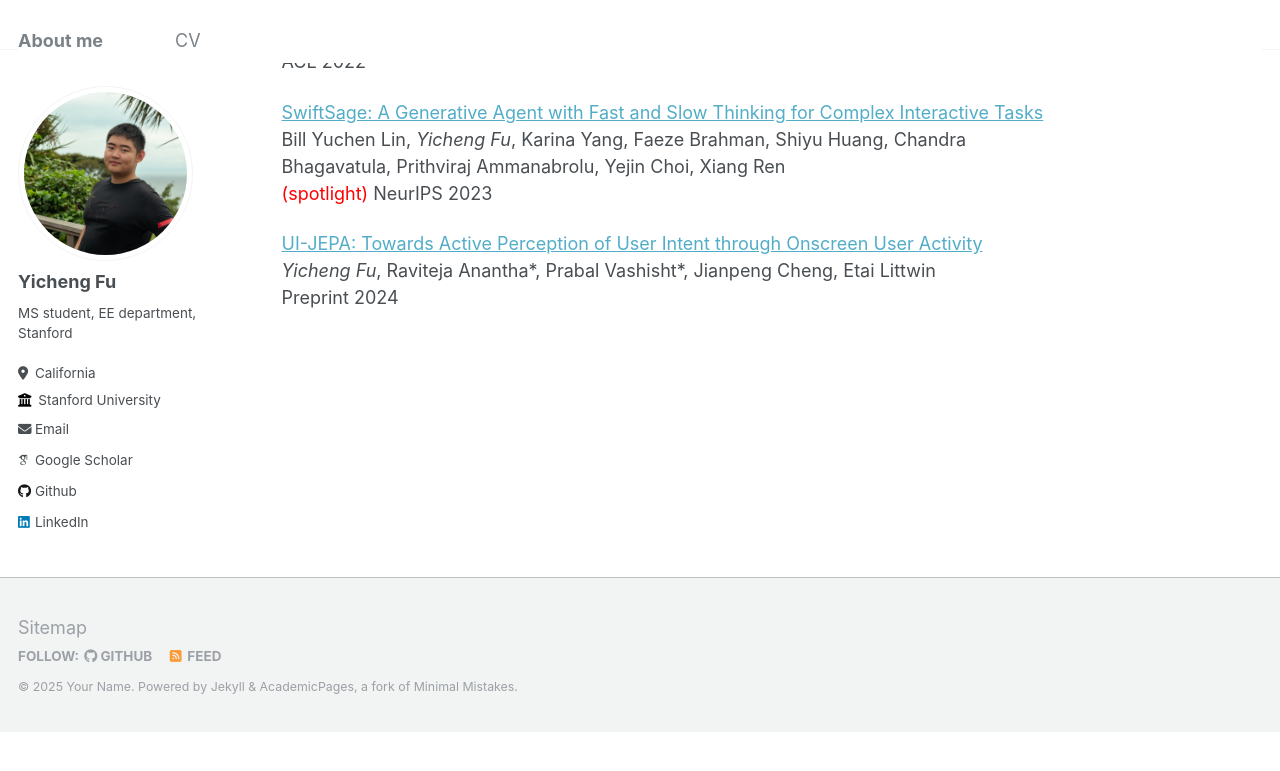
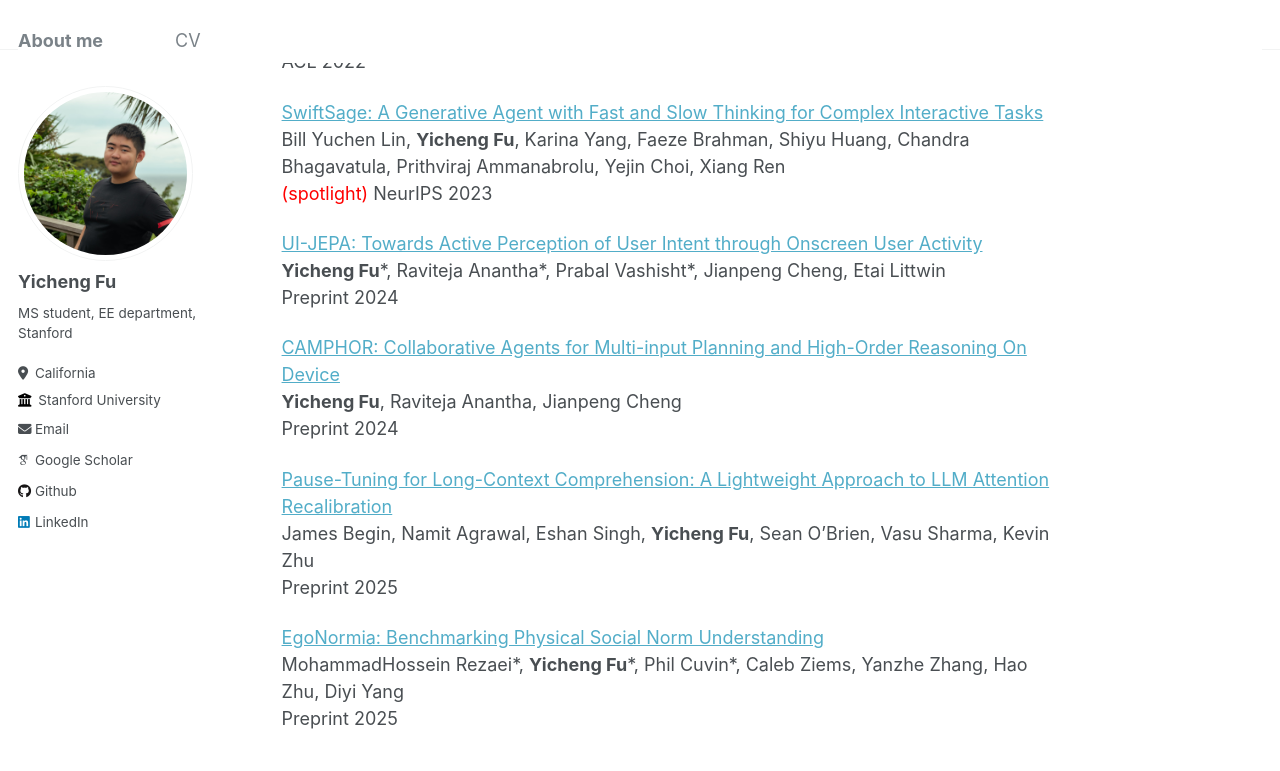
Before and after one commit to sofyc/sofyc.github.io, a Jekyll site: the page built from _pages/about.md, in a window 1280 px wide and 900 px high, scrolled down 460 px. Shown: the top 771 px of the window. Built offline with Jekyll 4.4.1, drawn with Linux system fonts in a browser that asks for light colours; some web fonts are replaced; before the commit the page ends 1193 px from its top, so only the background shows below that.

Commit message:
add papers

```diff
--- a/_pages/about.md
+++ b/_pages/about.md
@@ -17,13 +17,25 @@ I am broadly interested in natrual language processing and artificial intelligen
 Publication
 ------
 [P-Tuning v2: Prompt Tuning Can Be Comparable to Fine-tuning Universally Across Scales and Task](https://arxiv.org/pdf/2110.07602) \\
-Xiao Liu\*, Kaixuan Ji\*, *Yicheng Fu*\*, Weng Lam Tam, Zhengxiao Du, Zhilin Yang, Jie Tang\\
+Xiao Liu\*, Kaixuan Ji\*, **Yicheng Fu**\*, Weng Lam Tam, Zhengxiao Du, Zhilin Yang, Jie Tang\\
 ACL 2022
 
 [SwiftSage: A Generative Agent with Fast and Slow Thinking for Complex Interactive Tasks](https://arxiv.org/pdf/2305.17390) \\
-Bill Yuchen Lin, *Yicheng Fu*, Karina Yang, Faeze Brahman, Shiyu Huang, Chandra Bhagavatula, Prithviraj Ammanabrolu, Yejin Choi, Xiang Ren\\
+Bill Yuchen Lin, **Yicheng Fu**, Karina Yang, Faeze Brahman, Shiyu Huang, Chandra Bhagavatula, Prithviraj Ammanabrolu, Yejin Choi, Xiang Ren\\
 <span style="color:red">(spotlight)</span> NeurIPS 2023
 
 [UI-JEPA: Towards Active Perception of User Intent through Onscreen User Activity](http://www.arxiv.org/abs/2409.04081) \\
-*Yicheng Fu*, Raviteja Anantha\*, Prabal Vashisht\*, Jianpeng Cheng, Etai Littwin\\
+**Yicheng Fu**\*, Raviteja Anantha\*, Prabal Vashisht\*, Jianpeng Cheng, Etai Littwin\\
 Preprint 2024
+
+[CAMPHOR: Collaborative Agents for Multi-input Planning and High-Order Reasoning On Device](https://arxiv.org/abs/2410.09407) \\
+**Yicheng Fu**, Raviteja Anantha, Jianpeng Cheng\\
+Preprint 2024
+
+[Pause-Tuning for Long-Context Comprehension: A Lightweight Approach to LLM Attention Recalibration](https://arxiv.org/abs/2502.20405) \\
+James Begin, Namit Agrawal, Eshan Singh, **Yicheng Fu**, Sean O'Brien, Vasu Sharma, Kevin Zhu\\
+Preprint 2025
+
+[EgoNormia: Benchmarking Physical Social Norm Understanding](https://arxiv.org/abs/2502.20490) \\
+MohammadHossein Rezaei\*, **Yicheng Fu**\*, Phil Cuvin\*, Caleb Ziems, Yanzhe Zhang, Hao Zhu, Diyi Yang\\
+Preprint 2025
```
Also changed, not shown: _pages/cv.md (+0 -1 lines).
